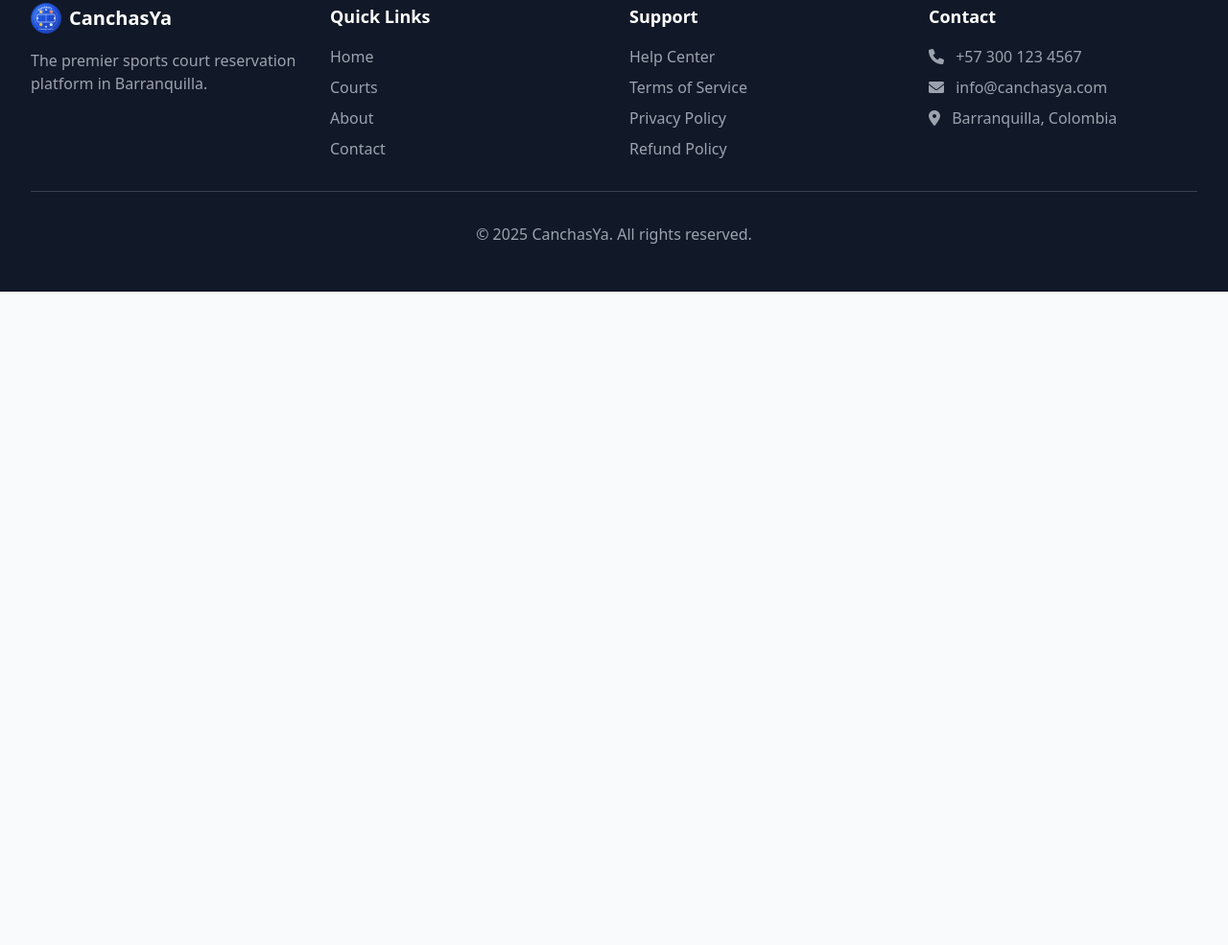
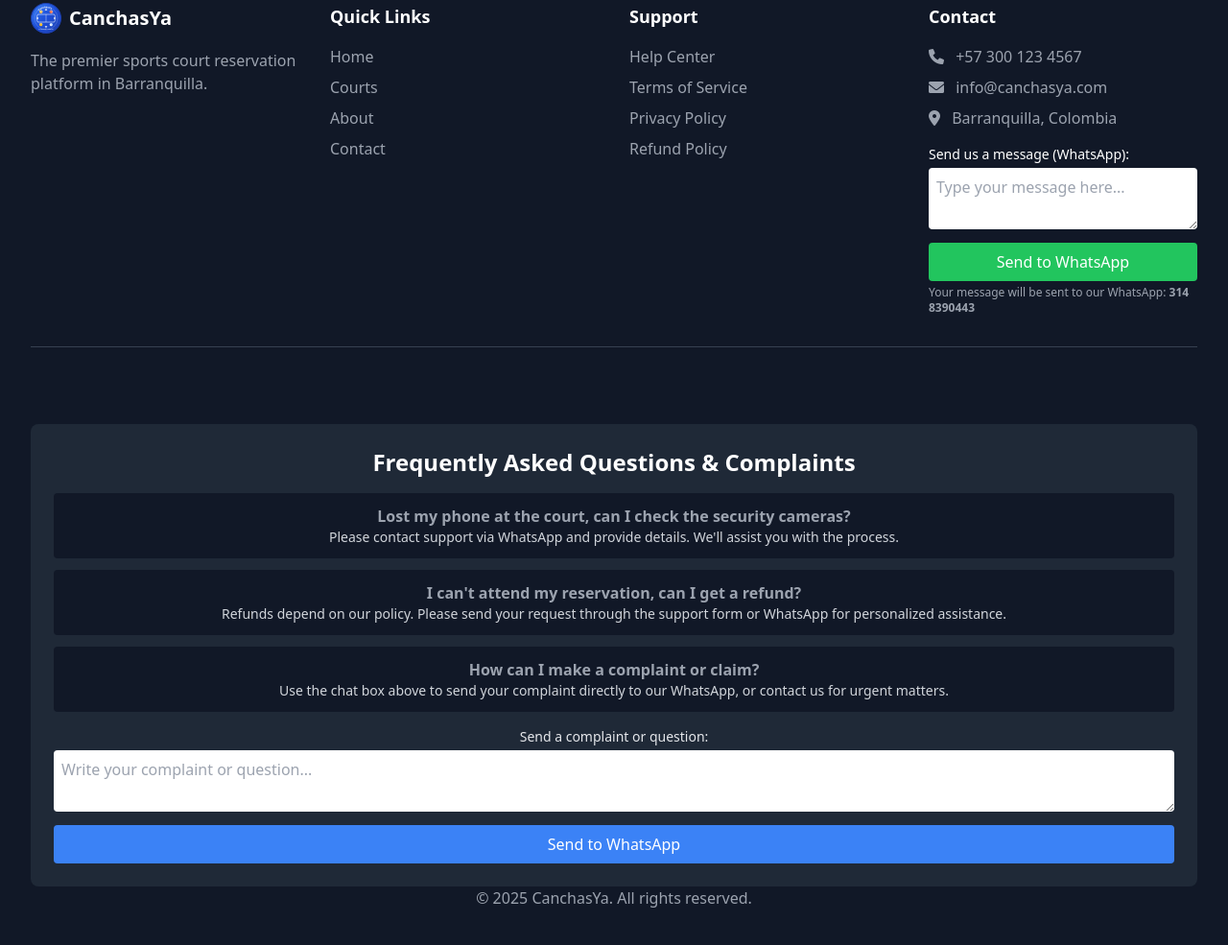
Before and after one commit to DieguitoCoder/Proyect-CanchasNow, a plain HTML site: page CanchasNow/frontend/src/views/website/index.html in a window 1280 px wide. Shown: the part 3033-4018 px from the top of the page at 96% size. Before the commit the page ends 3337 px from the top, so only its background shows below. Drawn offline with nearby package versions, Linux system fonts and the light colour scheme.

Commit message:
Update Index.html (Support)

```diff
--- a/CanchasNow/frontend/src/views/website/index.html
+++ b/CanchasNow/frontend/src/views/website/index.html
@@ -1,5 +1,6 @@
 <!DOCTYPE html>
 <html lang="en">
+
 <head>
     <meta charset="UTF-8">
     <meta name="viewport" content="width=device-width, initial-scale=1.0">
@@ -9,6 +10,7 @@
     <link rel="icon" href="../../assets/icons/deportes-con-balones.png">
     <link href="../../css/styles.css" rel="stylesheet">
 </head>
+
 <body class="bg-gray-50">
     <!-- Navigation Header -->
     <nav class="bg-white shadow-lg fixed w-full top-0 z-50">
@@ -25,15 +27,16 @@
                     <a href="#contact" class="text-gray-700 hover:text-blue-600 transition duration-300">Contact</a>
                 </div>
                 <div class="flex items-center space-x-4">
-                    <button onclick="openLoginModal()" class="bg-blue-600 text-white px-6 py-2 rounded-lg hover:bg-blue-700 transition duration-300">
+                    <button onclick="openLoginModal()"
+                        class="bg-blue-600 text-white px-6 py-2 rounded-lg hover:bg-blue-700 transition duration-300">
                         Login
                     </button>
                     <script>
                         // Redirigir el botón Login de la barra superior a login.html
-                        document.addEventListener('DOMContentLoaded', function() {
+                        document.addEventListener('DOMContentLoaded', function () {
                             var loginBtn = document.querySelector('button.bg-blue-600.text-white.px-6.py-2.rounded-lg');
                             if (loginBtn) {
-                                loginBtn.onclick = function() {
+                                loginBtn.onclick = function () {
                                     window.location.href = 'login.html';
                                 };
                             }
@@ -58,7 +61,8 @@
     </nav>
 
     <!-- Hero Section -->
-    <section id="home" class="pt-16 bg-gradient-to-br from-blue-600 via-blue-700 to-indigo-800 text-white min-h-screen flex items-center">
+    <section id="home"
+        class="pt-16 bg-gradient-to-br from-blue-600 via-blue-700 to-indigo-800 text-white min-h-screen flex items-center">
         <div class="max-w-7xl mx-auto px-4 sm:px-6 lg:px-8 py-20">
             <div class="grid lg:grid-cols-2 gap-12 items-center">
                 <div class="space-y-8">
@@ -72,18 +76,20 @@
                         find your perfect court with real-time availability and instant booking.
                     </p>
                     <div class="flex flex-col sm:flex-row gap-4">
-                        <button onclick="scrollToSection('courts')" class="bg-yellow-400 text-blue-900 px-8 py-4 rounded-lg text-lg font-semibold hover:bg-yellow-300 transition duration-300 transform hover:scale-105">
+                        <button onclick="scrollToSection('courts')"
+                            class="bg-yellow-400 text-blue-900 px-8 py-4 rounded-lg text-lg font-semibold hover:bg-yellow-300 transition duration-300 transform hover:scale-105">
                             Explore Courts
                         </button>
-                        <button onclick="openLoginModal()" class="border-2 border-white text-white px-8 py-4 rounded-lg text-lg font-semibold hover:bg-white hover:text-blue-600 transition duration-300">
+                        <button onclick="openLoginModal()"
+                            class="border-2 border-white text-white px-8 py-4 rounded-lg text-lg font-semibold hover:bg-white hover:text-blue-600 transition duration-300">
                             Start Booking
                         </button>
                         <script>
                             // Redirigir el botón Start Booking a login.html
-                            document.addEventListener('DOMContentLoaded', function() {
+                            document.addEventListener('DOMContentLoaded', function () {
                                 var startBookingBtn = document.querySelector('button.border-2.border-white.text-white.px-8.py-4.rounded-lg.text-lg.font-semibold');
                                 if (startBookingBtn) {
-                                    startBookingBtn.onclick = function() {
+                                    startBookingBtn.onclick = function () {
                                         window.location.href = 'login.html';
                                     };
                                 }
@@ -101,11 +107,11 @@
                             </div>
                             <div class="text-center">
                                 <div class="text-3xl font-bold text-yellow-400">24/7</div>
+                            </div>
                         </div>
                     </div>
                 </div>
             </div>
-        </div>
     </section>
 
     <!-- Featured Courts Section -->
@@ -205,9 +211,49 @@
                         <p><i class="fas fa-envelope mr-2"></i> info@canchasya.com</p>
                         <p><i class="fas fa-map-marker-alt mr-2"></i> Barranquilla, Colombia</p>
                     </div>
+                    <form id="whatsapp-support-form" class="mt-4">
+                        <label for="supportMessage" class="block text-sm mb-1">Send us a message (WhatsApp):</label>
+                        <textarea id="supportMessage" class="w-full p-2 rounded text-gray-900" rows="2"
+                            placeholder="Type your message here..." required></textarea>
+                        <button type="submit"
+                            class="mt-2 w-full bg-green-500 hover:bg-green-600 text-white py-2 rounded">Send to
+                            WhatsApp</button>
+                        <p class="text-xs text-gray-400 mt-1">Your message will be sent to our WhatsApp: <span
+                                class="font-semibold">314 8390443</span></p>
+                    </form>
                 </div>
             </div>
             <div class="border-t border-gray-700 mt-8 pt-8 text-center text-gray-400">
+                <!-- FAQ Section -->
+                <div id="faq" class="mt-12 bg-gray-800 rounded-lg p-6">
+                    <h3 class="text-2xl font-bold mb-4 text-white">Frequently Asked Questions & Complaints</h3>
+                    <ul class="space-y-3">
+                        <li class="bg-gray-900 rounded p-3">
+                            <strong>Lost my phone at the court, can I check the security cameras?</strong>
+                            <p class="text-gray-300 text-sm">Please contact support via WhatsApp and provide details.
+                                We'll assist you with the process.</p>
+                        </li>
+                        <li class="bg-gray-900 rounded p-3">
+                            <strong>I can't attend my reservation, can I get a refund?</strong>
+                            <p class="text-gray-300 text-sm">Refunds depend on our policy. Please send your request
+                                through the support form or WhatsApp for personalized assistance.</p>
+                        </li>
+                        <li class="bg-gray-900 rounded p-3">
+                            <strong>How can I make a complaint or claim?</strong>
+                            <p class="text-gray-300 text-sm">Use the chat box above to send your complaint directly to
+                                our WhatsApp, or contact us for urgent matters.</p>
+                        </li>
+                    </ul>
+                    <div class="mt-4">
+                        <label for="faqMessage" class="block text-sm mb-1 text-gray-200">Send a complaint or
+                            question:</label>
+                        <textarea id="faqMessage" class="w-full p-2 rounded text-gray-900" rows="2"
+                            placeholder="Write your complaint or question..." required></textarea>
+                        <button id="faqSendBtn"
+                            class="mt-2 w-full bg-blue-500 hover:bg-blue-600 text-white py-2 rounded">Send to
+                            WhatsApp</button>
+                    </div>
+                </div>
                 <p>&copy; 2025 CanchasYa. All rights reserved.</p>
             </div>
         </div>
@@ -225,18 +271,22 @@
             <form onsubmit="handleLogin(event)">
                 <div class="mb-4">
                     <label class="block text-gray-700 text-sm font-bold mb-2">Email</label>
-                    <input type="email" id="loginEmail" required class="w-full px-3 py-2 border border-gray-300 rounded-lg focus:outline-none focus:border-blue-500">
+                    <input type="email" id="loginEmail" required
+                        class="w-full px-3 py-2 border border-gray-300 rounded-lg focus:outline-none focus:border-blue-500">
                 </div>
                 <div class="mb-6">
                     <label class="block text-gray-700 text-sm font-bold mb-2">Password</label>
-                    <input type="password" id="loginPassword" required class="w-full px-3 py-2 border border-gray-300 rounded-lg focus:outline-none focus:border-blue-500">
+                    <input type="password" id="loginPassword" required
+                        class="w-full px-3 py-2 border border-gray-300 rounded-lg focus:outline-none focus:border-blue-500">
                 </div>
-                <button type="submit" class="w-full bg-blue-600 text-white py-2 rounded-lg hover:bg-blue-700 transition duration-300">
+                <button type="submit"
+                    class="w-full bg-blue-600 text-white py-2 rounded-lg hover:bg-blue-700 transition duration-300">
                     Login
                 </button>
             </form>
             <div class="mt-4 text-center">
-                <p class="text-gray-600">Don't have an account? <a href="#" class="text-blue-600 hover:underline">Sign up</a></p>
+                <p class="text-gray-600">Don't have an account? <a href="#" class="text-blue-600 hover:underline">Sign
+                        up</a></p>
             </div>
         </div>
     </div>
@@ -249,5 +299,26 @@
     <script src="../../js/components/court-card.js"></script>
     <script src="../../js/auth.js"></script>
     <script src="../../js/main.js"></script>
+    <script>
+        // WhatsApp Support Form
+        document.getElementById('whatsapp-support-form').addEventListener('submit', function (e) {
+            e.preventDefault();
+            var msg = document.getElementById('supportMessage').value.trim();
+            if (!msg) return;
+            var phone = '573148390443';
+            var url = `https://wa.me/${phone}?text=${encodeURIComponent(msg)}`;
+            window.open(url, '_blank');
+        });
+
+        // FAQ Complaint/Question to WhatsApp
+        document.getElementById('faqSendBtn').addEventListener('click', function () {
+            var msg = document.getElementById('faqMessage').value.trim();
+            if (!msg) return;
+            var phone = '573148390443';
+            var url = `https://wa.me/${phone}?text=${encodeURIComponent(msg)}`;
+            window.open(url, '_blank');
+        });
+    </script>
 </body>
+
 </html>
```
